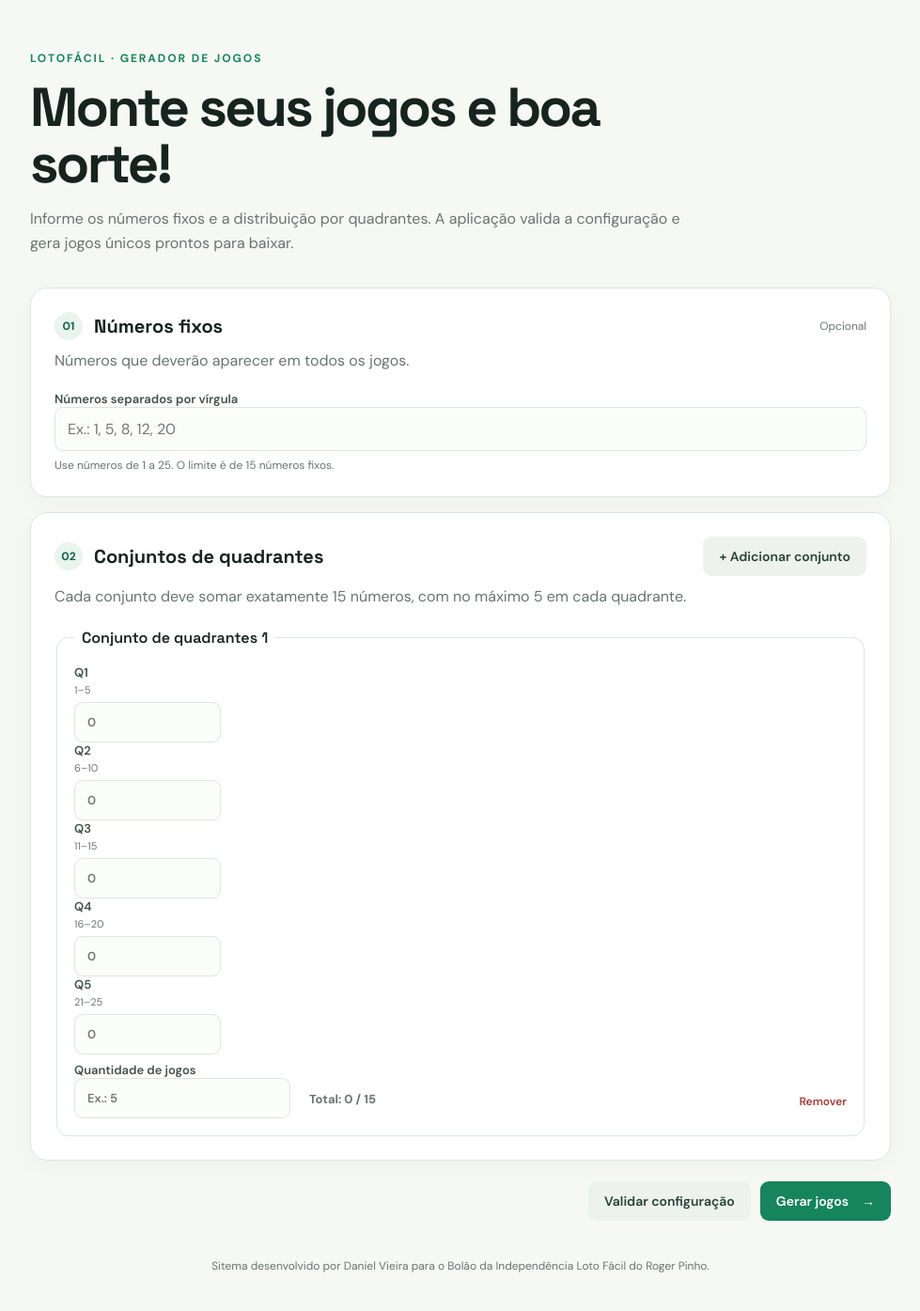
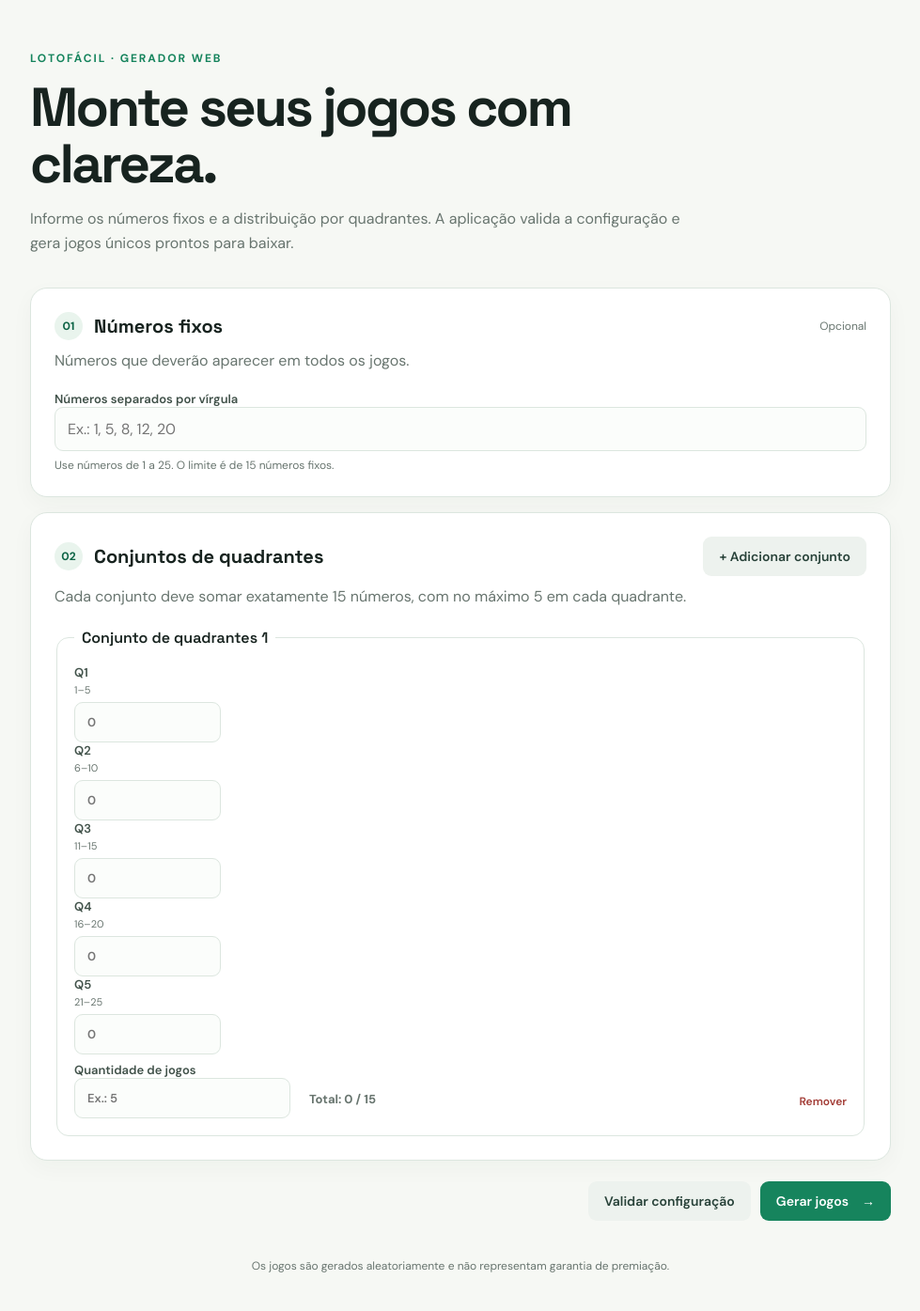
Before and after one commit to dlv94/lotofacil_web, a Flask app: page / in a window 1280 px wide. Shown: the whole page at 94% size, without its empty margins (150-1129 px from the left). Run offline with Flask 3, Linux system fonts and the light colour scheme.

Commit message:
Add files via upload

```diff
--- a/templates/index.html
+++ b/templates/index.html
@@ -9,8 +9,8 @@
 <body>
   <main class="page-shell">
     <header class="hero">
-      <div class="eyebrow">LOTOFÁCIL · GERADOR DE JOGOS</div>
-      <h1>Monte seus jogos e boa sorte!</h1>
+      <div class="eyebrow">LOTOFÁCIL · GERADOR WEB</div>
+      <h1>Monte seus jogos com clareza.</h1>
       <p>Informe os números fixos e a distribuição por quadrantes. A aplicação valida a configuração e gera jogos únicos prontos para baixar.</p>
     </header>
 
@@ -42,7 +42,7 @@
           <button type="button" class="button secondary" id="add-set">+ Adicionar conjunto</button>
         </div>
         <p class="help">Cada conjunto deve somar exatamente 15 números, com no máximo 5 em cada quadrante.</p>
-        <div id="sets-container"></div>
+        <div id="sets-container" class="set-list"></div>
       </section>
 
       <section class="actions">
@@ -51,7 +51,7 @@
       </section>
     </form>
 
-    <footer>Sitema desenvolvido por Daniel Vieira para o Bolão da Independência Loto Fácil do Roger Pinho.</footer>
+    <footer>Os jogos são gerados aleatoriamente e não representam garantia de premiação.</footer>
   </main>
   <script src="{{ url_for('static', filename='app.js') }}"></script>
 </body>
```
